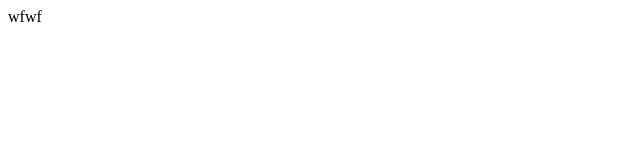
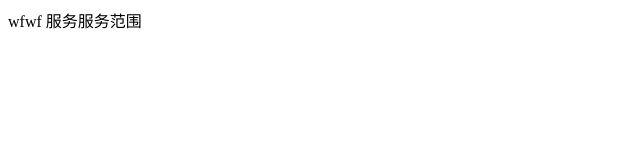
Before and after one commit to XxXL-git/project_01, a plain HTML site: page index.html in a window 1280 px wide. Shown: the whole page, without its empty margins (0-640 px from the left). Drawn offline with Linux system fonts and the light colour scheme.

Commit message:
测试撤销后的测试

```diff
--- a/index.html
+++ b/index.html
@@ -10,8 +10,7 @@
 
 <body>
     <div class="1"></div>
-    wfwf
-
+    wfwf 服务服务范围
 </body>
 
 </html>
```
Also changed, not shown: index.css (added), index.js (added).
